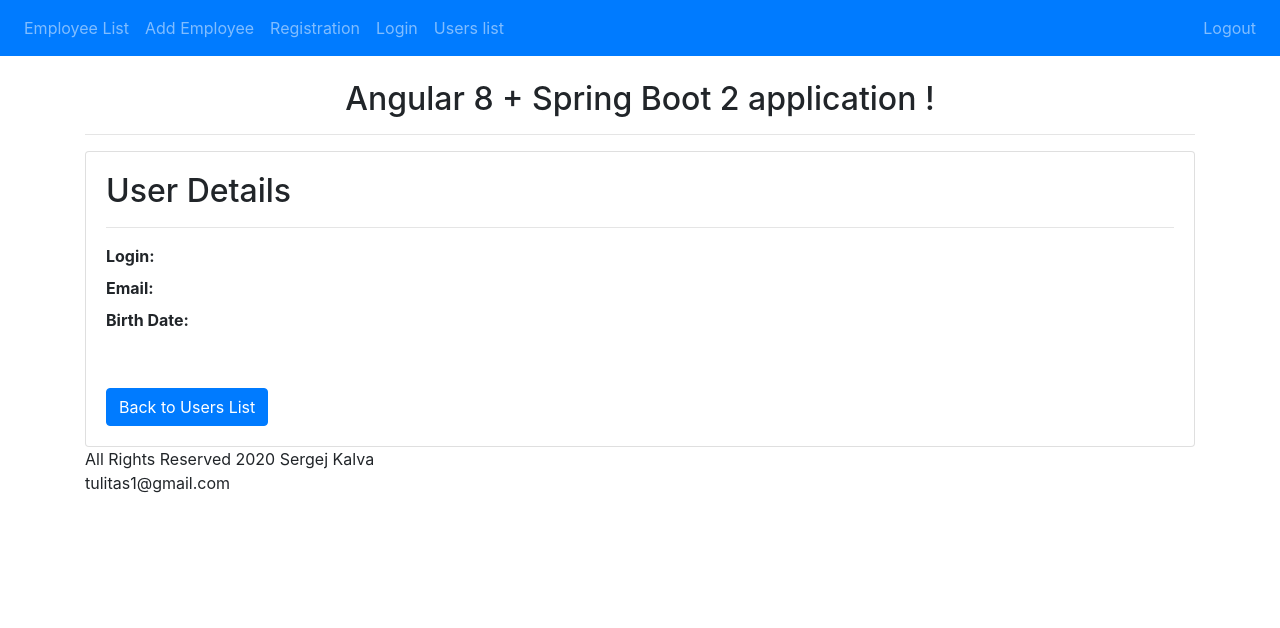
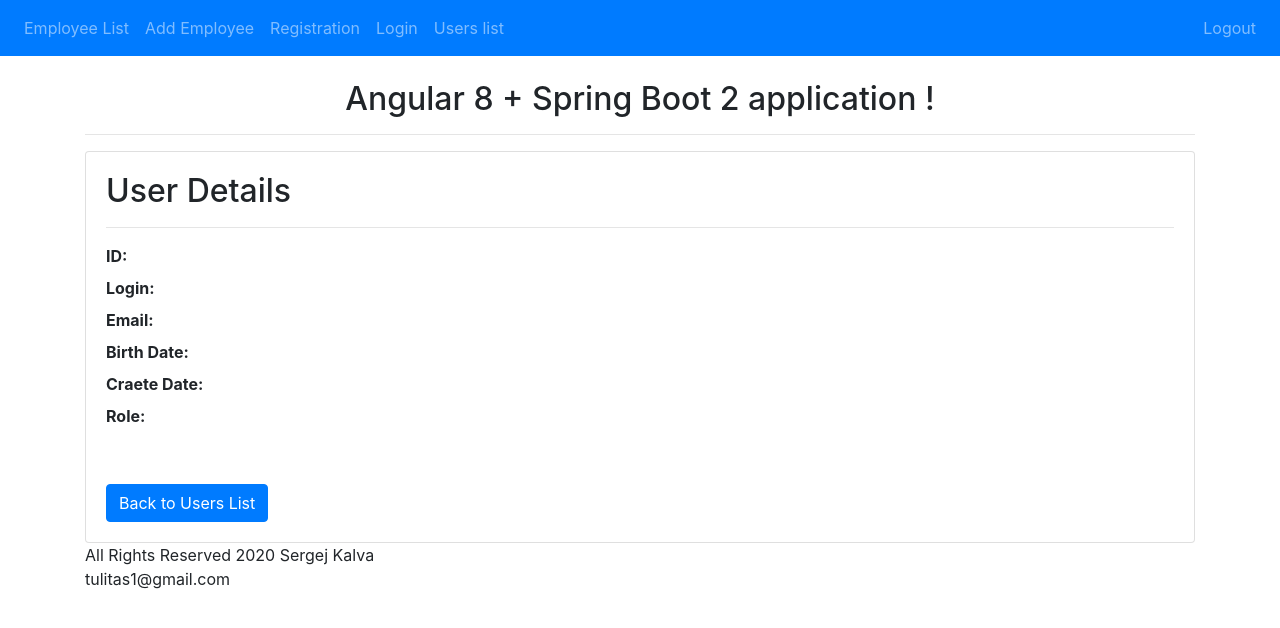
Before and after one commit to tulitas/SpringAngular, an Angular app: page /userDetails/1 in a window 1280 px wide. Shown: the top 628 px of the page. Built offline with nearby package versions, Linux system fonts and the light colour scheme; no server answers.

Commit message:
in user details can see creation date

```diff
--- a/src/app/user-details/user-details.component.html
+++ b/src/app/user-details/user-details.component.html
@@ -2,6 +2,9 @@
 
 <hr/>
 <div *ngIf="user">
+  <div>
+    <label><b>ID: </b></label>{{user.id}}
+  </div>
   <div>
     <label><b>Login: </b></label>{{user.login}}
   </div>
@@ -11,6 +14,12 @@
   <div>
     <label><b>Birth Date: </b></label>{{user.birthDate}}
   </div>
+  <div>
+    <label><b>Craete Date: </b></label>{{user.createDate}}
+  </div>
+  <div>
+    <label><b>Role: </b></label>{{user.role}}
+  </div>
 </div>
 <br>
 <br>
--- a/src/app/user.ts
+++ b/src/app/user.ts
@@ -5,4 +5,5 @@ export class User {
   email: string;
   birthDate: string;
   role: string;
+  createDate: string;
 }
```
